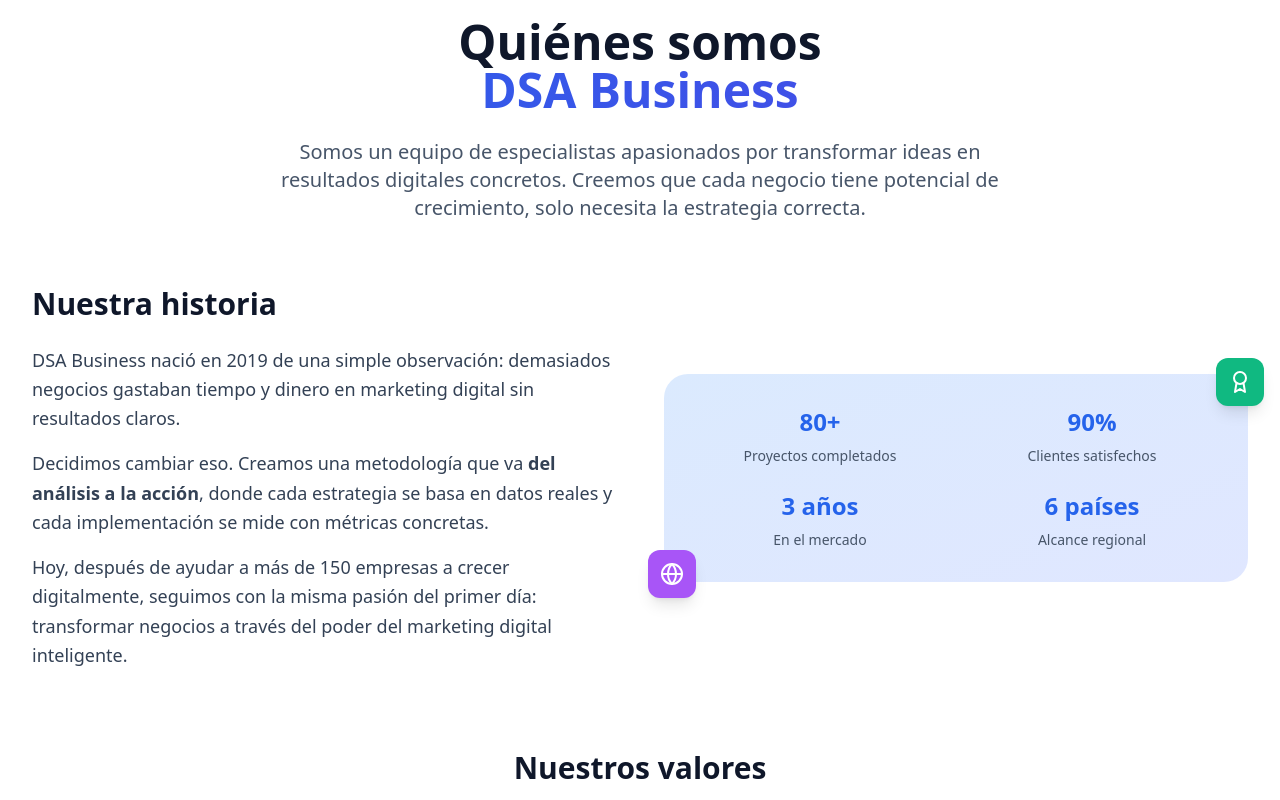
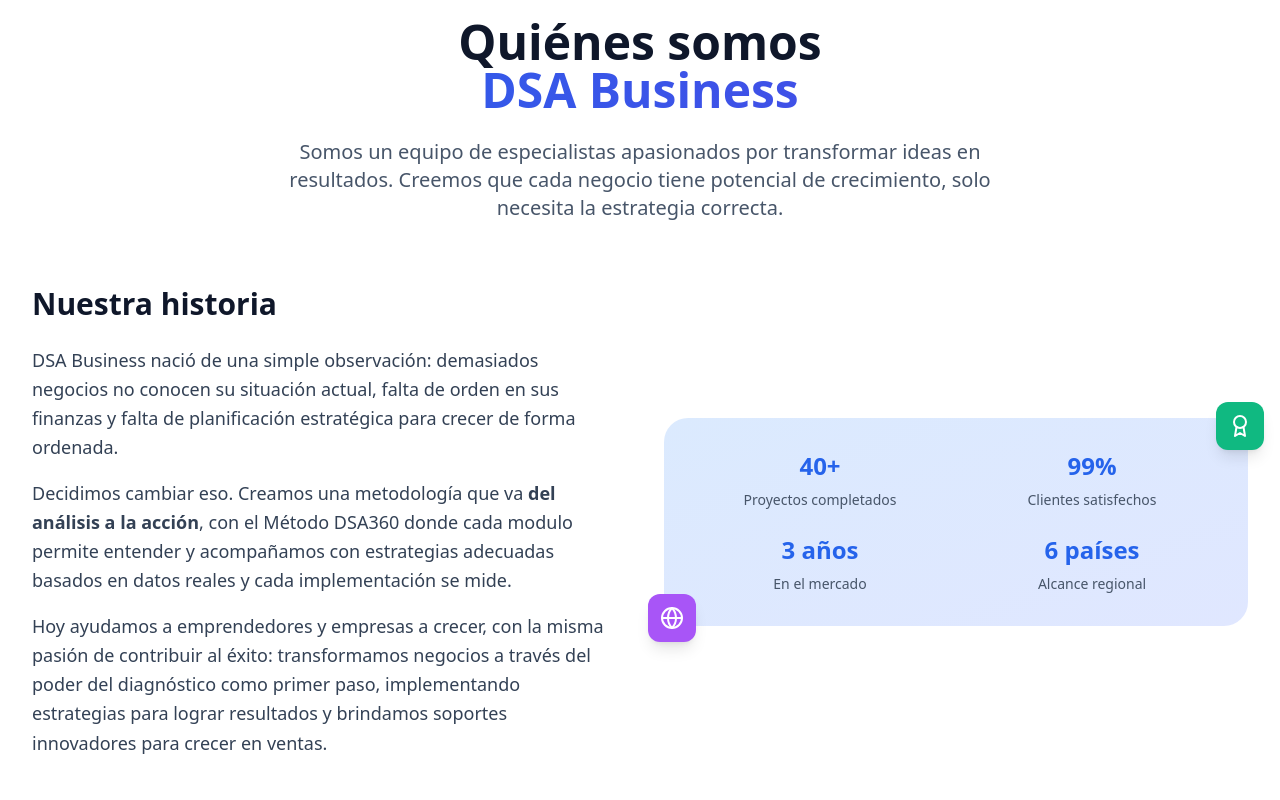
Before and after one commit to drex25/dsa-business, a React (Vite) app: page / in a window 1280 px wide. Shown: the part 2380-3180 px from the top of the page. Built offline with nearby package versions, Linux system fonts and the light colour scheme.

Commit message:
Actualizar sección Quiénes somos

```diff
--- a/src/components/About.tsx
+++ b/src/components/About.tsx
@@ -42,8 +42,8 @@
   ];
 
   const stats = [
-    { number: '80+', label: 'Proyectos completados' },
-    { number: '90%', label: 'Clientes satisfechos' },
+    { number: '40+', label: 'Proyectos completados' },
+    { number: '99%', label: 'Clientes satisfechos' },
     { number: '3 años', label: 'En el mercado' },
     { number: '6 países', label: 'Alcance regional' }
   ];
@@ -60,7 +60,7 @@
             </span>
           </h2>
           <p className="text-xl text-slate-600 max-w-3xl mx-auto">
-            Somos un equipo de especialistas apasionados por transformar ideas en resultados digitales concretos.
+            Somos un equipo de especialistas apasionados por transformar ideas en resultados.
             Creemos que cada negocio tiene potencial de crecimiento, solo necesita la estrategia correcta.
           </p>
         </div>
@@ -73,16 +73,13 @@
             </h3>
             <div className="space-y-4 text-lg text-slate-700 leading-relaxed">
               <p>
-                DSA Business nació en 2019 de una simple observación: demasiados negocios gastaban
-                tiempo y dinero en marketing digital sin resultados claros.
+                DSA Business nació de una simple observación: demasiados negocios no conocen su situación actual, falta de orden en sus finanzas y falta de planificación estratégica para crecer de forma ordenada.
               </p>
               <p>
-                Decidimos cambiar eso. Creamos una metodología que va <strong>del análisis a la acción</strong>,
-                donde cada estrategia se basa en datos reales y cada implementación se mide con métricas concretas.
+                Decidimos cambiar eso. Creamos una metodología que va <strong>del análisis a la acción</strong>, con el Método DSA360 donde cada modulo permite entender y acompañamos con estrategias adecuadas basados en datos reales y cada implementación se mide.
               </p>
               <p>
-                Hoy, después de ayudar a más de 150 empresas a crecer digitalmente, seguimos con la
-                misma pasión del primer día: transformar negocios a través del poder del marketing digital inteligente.
+                Hoy ayudamos a emprendedores y empresas a crecer, con la misma pasión de contribuir al éxito: transformamos negocios a través del poder del diagnóstico como primer paso, implementando estrategias para lograr resultados y brindamos soportes innovadores para crecer en ventas.
               </p>
             </div>
           </div>
```
